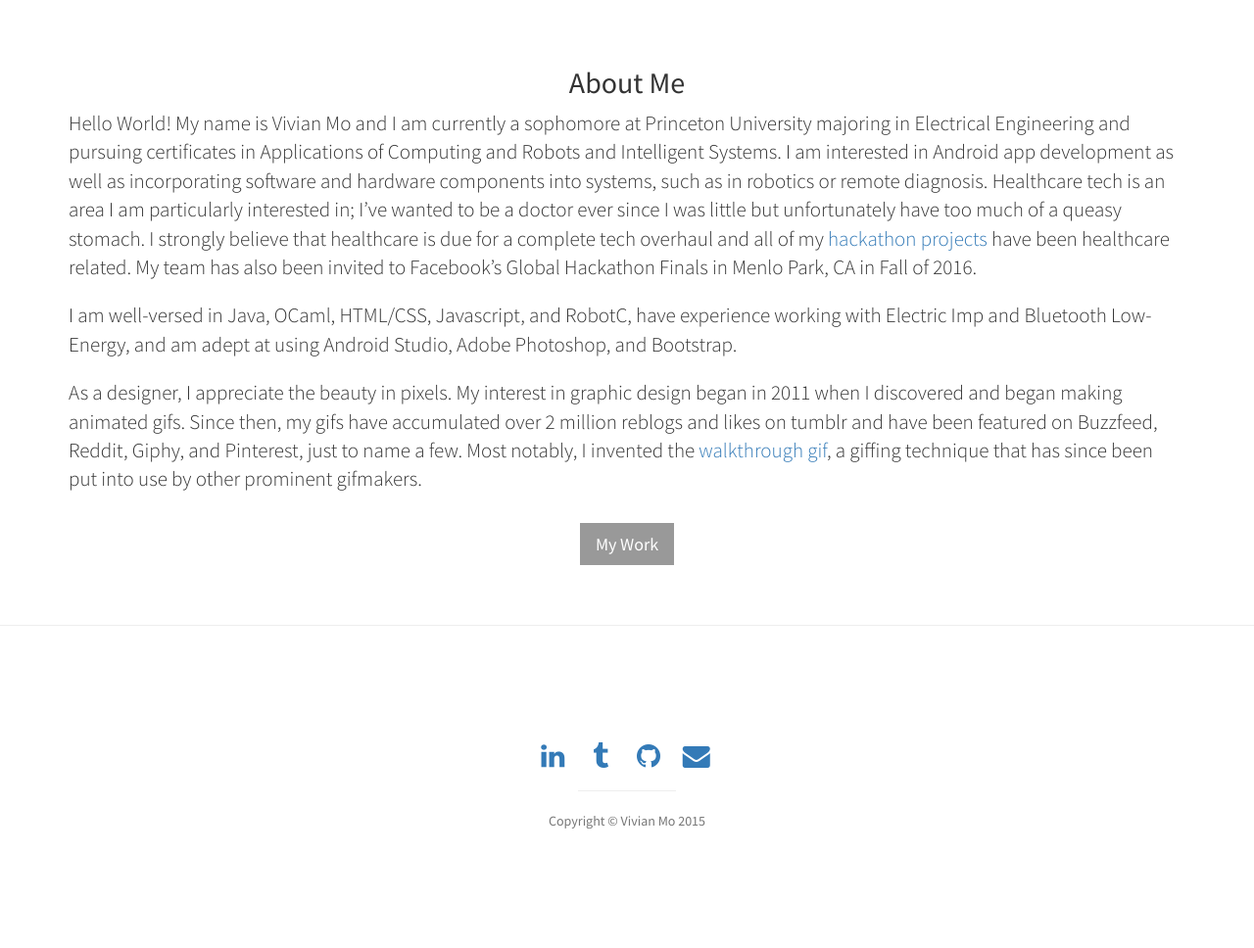
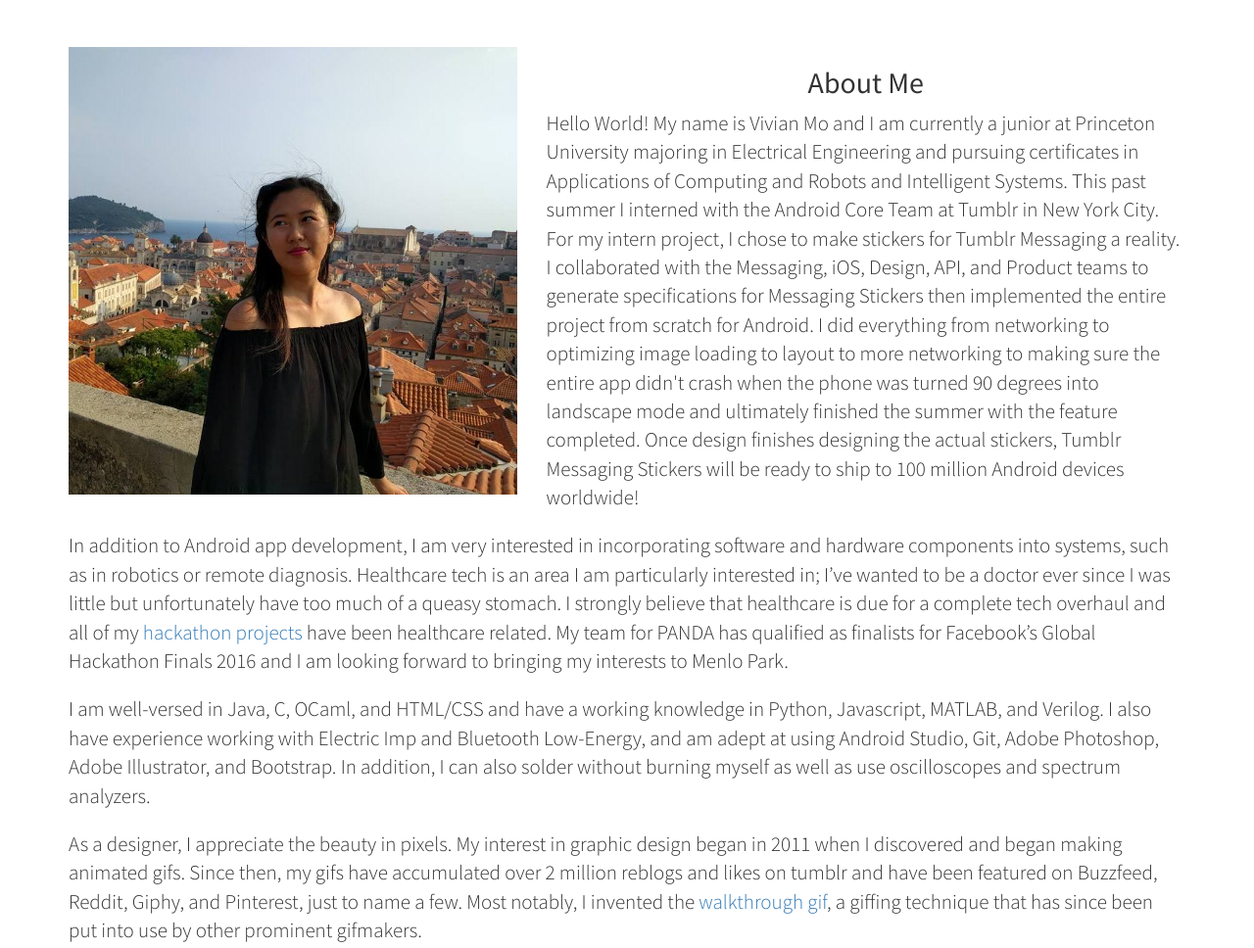
Before and after one commit to vivianmo/vivianmo.github.io, a plain HTML site: page index.html in a window 1280 px wide. Shown: the part 802-1770 px from the top of the page at 98% size. Drawn offline with Linux system fonts and the light colour scheme.

Commit message:
updated website
picture of me. finally updated sophomore to junior. added remy

```diff
--- a/index.html
+++ b/index.html
@@ -114,12 +114,24 @@
             <section id="about" class="about">
                 <div class="container">
                     <div class="row">
+                        <div class="col-md-5">
+                        <img class="img-portfolio img-responsive" src="img/me.jpg" style="">
+                        <br>
+
+                        </div>
+                        <div class="col-lg-7 text-center">
+                            <h2>About Me</h2>
+                            <p class="lead" align="left"> Hello World! My name is Vivian Mo and I am currently a junior at Princeton University majoring in Electrical Engineering and pursuing certificates in Applications of Computing and Robots and Intelligent Systems. This past summer I interned with the Android Core Team at Tumblr in New York City. For my intern project, I chose to make stickers for Tumblr Messaging a reality. I collaborated with the Messaging, iOS, Design, API, and Product teams to generate specifications for Messaging Stickers then implemented the entire project from scratch for Android. I did everything from networking to optimizing image loading to layout to more networking to making sure the entire app didn't crash when the phone was turned 90 degrees into landscape mode and ultimately finished the summer with the feature completed. Once design finishes designing the actual stickers, Tumblr Messaging Stickers will be ready to ship to 100 million Android devices worldwide!
+                            </p>
+
+                        </div>
                         <div class="col-lg-12 text-center">
-                            <h2>About Me</h2>
-                            <p class="lead" align="left"> Hello World! My name is Vivian Mo and I am currently a sophomore at Princeton University majoring in Electrical Engineering and pursuing certificates in Applications of Computing and Robots and Intelligent Systems. I am interested in Android app development as well as incorporating software and hardware components into systems, such as in robotics or remote diagnosis. Healthcare tech is an area I am particularly interested in; I’ve wanted to be a doctor ever since I was little but unfortunately have too much of a queasy stomach. I strongly believe that healthcare is due for a complete tech overhaul and all of my
-                                <a href="projects.html">hackathon projects</a> have been healthcare related. My team has also been invited to Facebook’s Global Hackathon Finals in Menlo Park, CA in Fall of 2016.
+
+                            <p class="lead" align="left">
+                            In addition to Android app development, I am very interested in incorporating software and hardware components into systems, such as in robotics or remote diagnosis. Healthcare tech is an area I am particularly interested in; I’ve wanted to be a doctor ever since I was little but unfortunately have too much of a queasy stomach. I strongly believe that healthcare is due for a complete tech overhaul and all of my
+                                <a href="projects.html">hackathon projects</a> have been healthcare related. My team for PANDA has qualified as finalists for Facebook’s Global Hackathon Finals 2016 and I am looking forward to bringing my interests to Menlo Park.
                             </p>
-                            <p class="lead" align="left"> I am well-versed in Java, OCaml, HTML/CSS, Javascript, and RobotC, have experience working with Electric Imp and Bluetooth Low-Energy, and am adept at using Android Studio, Adobe Photoshop, and Bootstrap.
+                            <p class="lead" align="left"> I am well-versed in Java, C, OCaml, and HTML/CSS and have a working knowledge in Python, Javascript, MATLAB, and Verilog. I also have experience working with Electric Imp and Bluetooth Low-Energy, and am adept at using Android Studio, Git, Adobe Photoshop, Adobe Illustrator, and Bootstrap. In addition, I can also solder without burning myself as well as use oscilloscopes and spectrum analyzers.
                                 </p>
                                 <p class="lead" align="left"> As a designer, I appreciate the beauty in pixels. My interest in graphic design began in 2011 when I discovered and
                                     began making animated gifs. Since then, my gifs have accumulated over 2 million reblogs and likes on tumblr and have been featured on Buzzfeed,
@@ -128,6 +140,7 @@
                                 <br>
                                 <a href="projects.html" class="btn-lg btn-dark">My Work</a>
                         </div>
+
                     </div>
                     <!-- /.row -->
                 </div>
```
Also changed, not shown: projects.html (+30 -23 lines), img/me.jpg (added), img/remy.png (added), 2 other files. Lines whose indentation alone changed are shown as unchanged.
